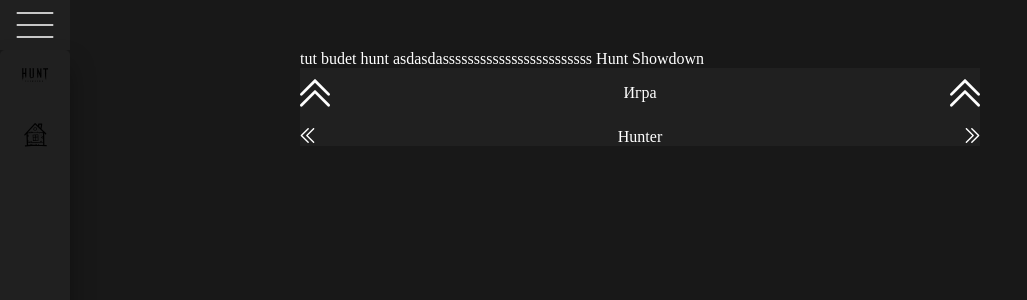
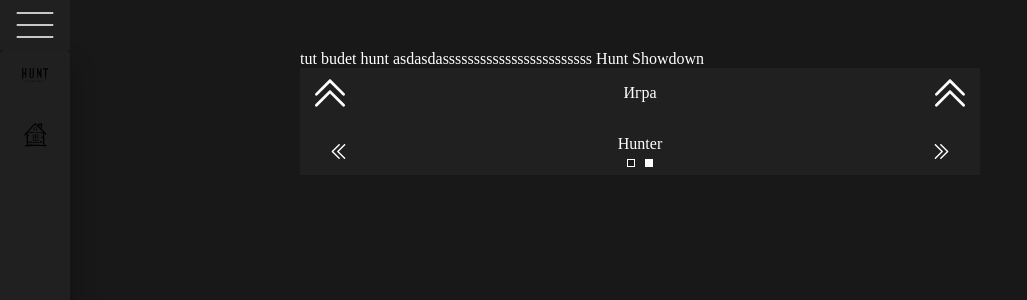
Before and after one commit to Lugzan151892/hunt-showdown, a Nuxt app: page /games/hunt/HuntView in a window 1280 px wide. Shown: the top 300 px of the page, without its empty margins (0-1027 px from the left). Built offline with nearby package versions, Linux system fonts and the light colour scheme.

Commit message:
feat/hunt-page: fixed custom slider input component

```diff
--- a/components/ui/CustomExpander.vue
+++ b/components/ui/CustomExpander.vue
@@ -54,7 +54,7 @@
 			display: grid;
 			grid-template-columns: max-content 1fr max-content;
 			align-items: center;
-
+			padding: 5px 15px;
 			height: 50px;
 			text-align: center;
 			&_img {
--- a/components/ui/CustomSliderInput.vue
+++ b/components/ui/CustomSliderInput.vue
@@ -1,22 +1,42 @@
 <template>
 	<div class="slider">
-		<img :src="arrow" class="slider__image slider__image-prev" @click="handleClick(value - 1)" />
-		<p>{{ $t(currentValue || '') }}</p>
-		<img :src="arrow" class="slider__image slider__image-next" @click="handleClick(value + 1)" />
+		<div class="slider__image">
+			<img :src="arrow" class="slider__image-prev" @click="handleClick(true)" />
+		</div>
+		<p class="slider__text">{{ $t(currentValue?.text || '') }}</p>
+		<div class="slider__image">
+			<img :src="arrow" class="slider__image-next" @click="handleClick()" />
+		</div>
+		<div class="slider__pagination">
+			<div
+				v-for="(item, index) in options"
+				:key="index"
+				class="slider__pagination-item"
+				:class="{ 'slider__pagination-item-active': currentIndex === index }"
+				@click="value = index"
+			/>
+		</div>
 	</div>
 </template>
 <script lang="ts" setup>
 	import arrow from '@/assets/images/arrow.svg';
+
+	type TInputValue = {
+		text: string;
+		value: number;
+	};
+
 	const props = defineProps({
 		modelValue: {
 			type: Number,
 			required: true
 		},
 		options: {
-			type: Array as PropType<Array<{ text: string; value: number }>>,
+			type: Array as PropType<Array<TInputValue>>,
 			default: () => []
 		}
 	});
+
 	const emit = defineEmits(['update:modelValue']);
 
 	const value = computed({
@@ -24,39 +44,73 @@
 			return props.modelValue;
 		},
 		set(val) {
-			if (val >= 0) {
-				emit('update:modelValue', val);
-			}
-			// emit('update:modelValue', val);
-			console.log(val, props.modelValue);
+			emit('update:modelValue', val);
 		}
 	});
 
-	const currentValue = computed(() => props.options.find((item) => item.value === value.value)?.text);
+	const currentValue = computed(() => props.options.find((item) => item.value === value.value));
+	const currentIndex = computed(() => props.options.findIndex((item) => item.value === value.value));
 
-	const handleClick = (val: number) => {
+	const handleClick = (back: boolean = false) => {
 		const lastValue = props.options[props.options.length - 1].value;
 		const firstValue = props.options[0].value;
-		if (val) {
-			value.value = val > lastValue ? firstValue : val;
-		} else {
-			value.value = lastValue;
+		if (back) {
+			value.value = value.value === firstValue ? lastValue : value.value - 1;
+			return;
 		}
+		value.value = value.value === lastValue ? firstValue : value.value + 1;
 	};
 </script>
 <style lang="scss" scoped>
 	.slider {
 		display: grid;
 		grid-template-columns: max-content 1fr max-content;
+		align-items: center;
 		text-align: center;
+		padding: 5px 20px;
 		&__image {
-			width: 15px;
-			height: 15px;
+			display: flex;
+			align-items: center;
+			cursor: pointer;
+			padding: 10px;
+			border: 1px solid var(--bg-header);
+			grid-row-start: 1;
+			grid-row-end: 3;
 			&-prev {
+				width: 15px;
+				height: 15px;
 				transform: rotate(90deg);
 			}
 			&-next {
+				width: 15px;
+				height: 15px;
 				transform: rotate(-90deg);
+			}
+		}
+		&__image:hover {
+			border: 1px solid white;
+		}
+		&__text {
+			grid-area: 1 / 2 / 2 / 3;
+		}
+		&__pagination {
+			display: grid;
+			grid-auto-columns: min-content;
+			grid-auto-flow: column;
+			column-gap: 10px;
+			height: 10px;
+			align-items: center;
+			justify-content: center;
+			grid-area: 2 / 2 / 3 / 3;
+			&-item {
+				background-color: var(--bg-main);
+				border: 0.5px solid white;
+				width: 8px;
+				height: 8px;
+				cursor: pointer;
+				&-active {
+					background-color: white;
+				}
 			}
 		}
 	}
```
